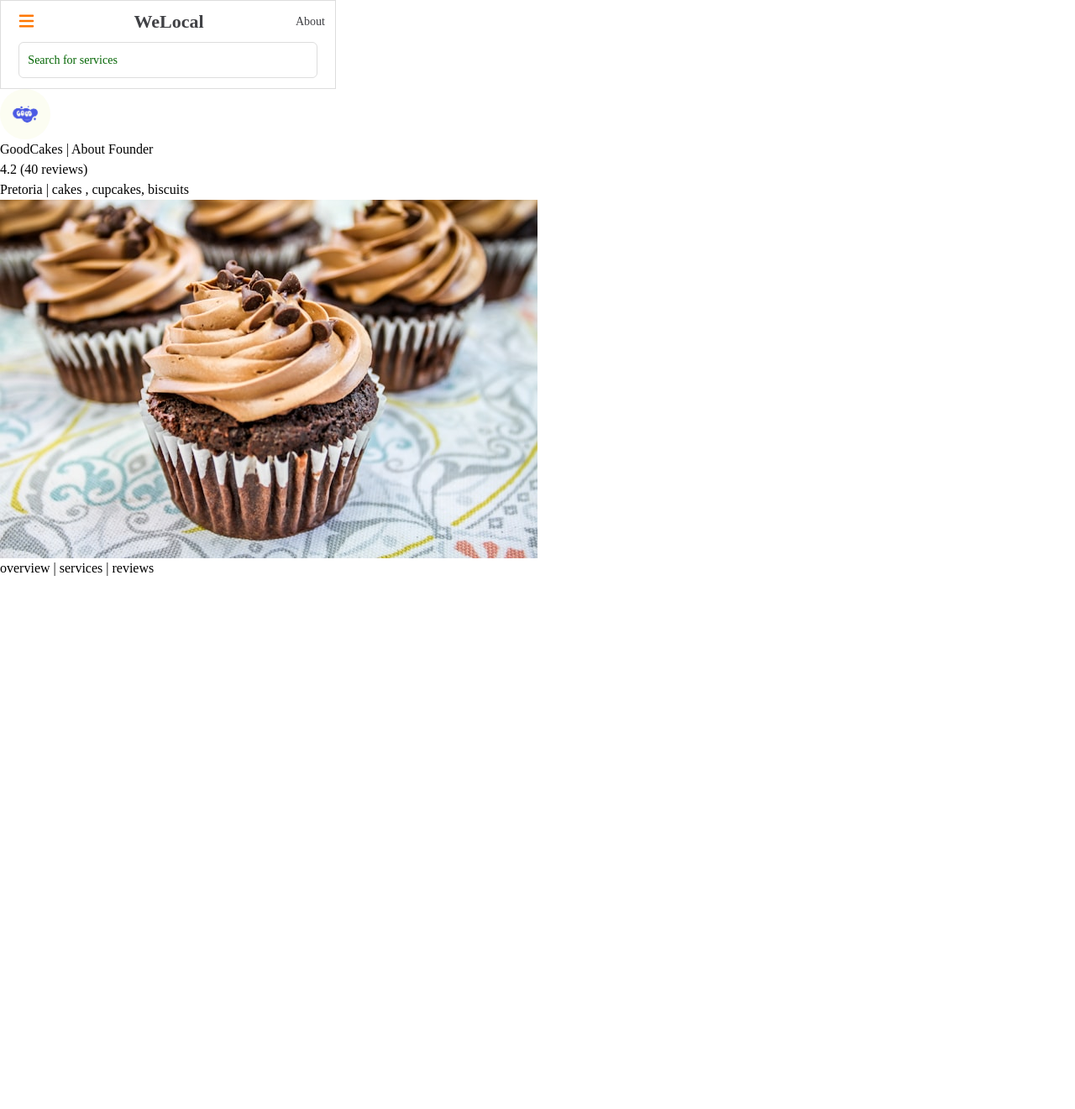
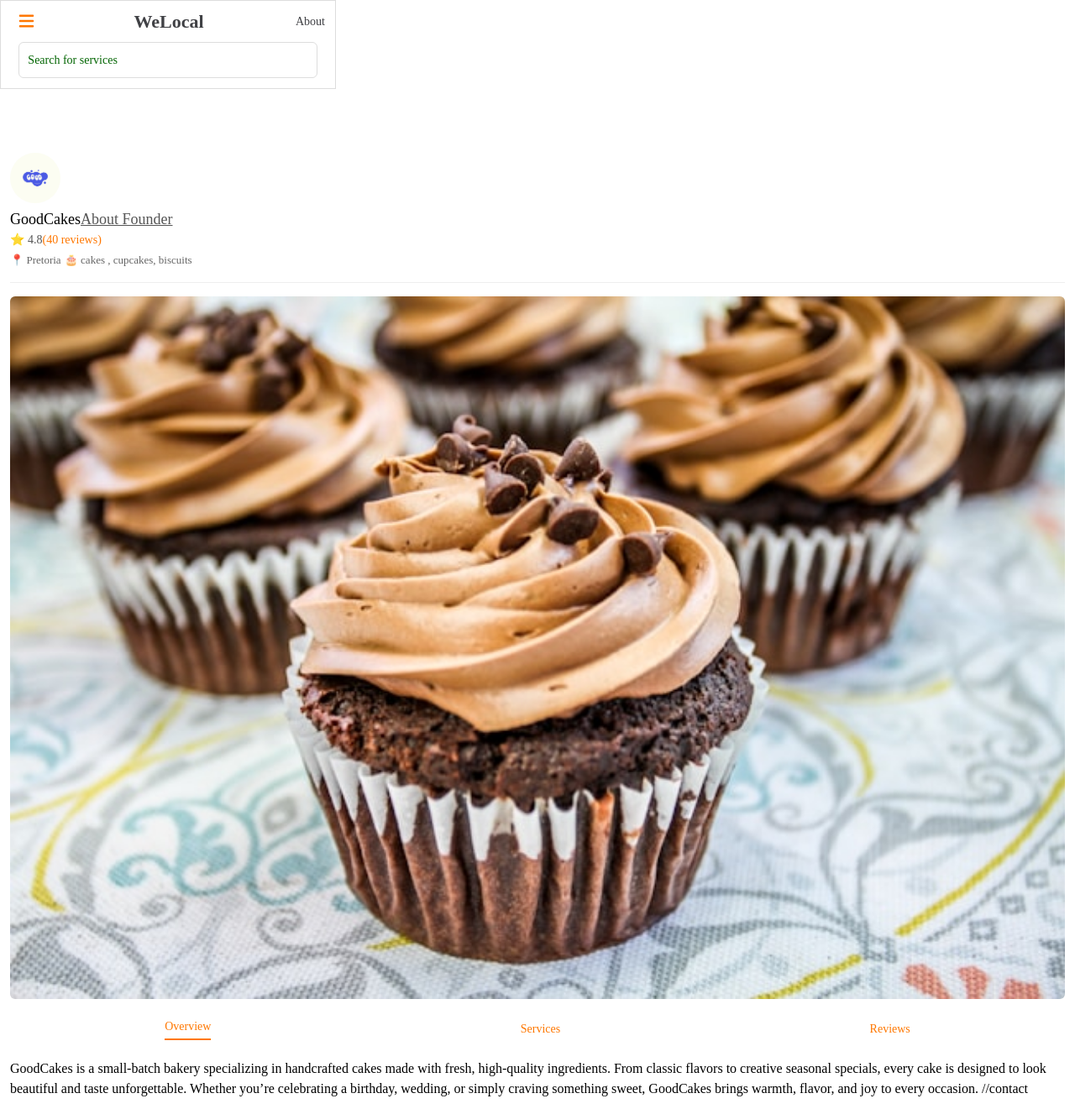
Before and after one commit to tshepi-tech/WeLocal, a React (Vite) app: page / in a window 1280 px wide. Shown: the whole page at 84% size. Before the commit the page ends 800 px from the top, so only its background shows below. Built offline with nearby package versions, Linux system fonts and the light colour scheme.

Commit message:
chore: [WL:0001] Dynamic tabs and page structure.

```diff
--- a/src/App.css
+++ b/src/App.css
@@ -22,6 +22,7 @@ body {
 	line-height: 1.5;
 	/* 5. Improve text rendering */
 	-webkit-font-smoothing: antialiased;
+	/* height: 100vh; */
 }
 
 /* 6. Improve media defaults */
@@ -148,9 +149,27 @@ input[type="search"]::placeholder {
 	color: darkgreen;
 }
 
+.fill-space {
+	height: 4rem;
+}
+
 /*
 Profile section
 */
+
+.content {
+	flex: 1;
+	overflow-y: auto;
+	padding: 0.75rem;
+}
+
+/* profile section */
+
+.profile {
+	/* text-align: center; */
+	padding-bottom: 1rem;
+	border-bottom: 1px solid #eee;
+}
 
 .logo-avatar {
 	width: 3.75rem;
@@ -158,3 +177,72 @@ Profile section
 	border-radius: 50%;
 	object-fit: cover;
 }
+
+.name {
+	font-size: 1.125rem;
+	margin-top: 0.375rem;
+}
+
+.name a {
+	color: #555;
+	text-decoration: underline;
+}
+
+.rating {
+	font-size: 14px;
+	color: #555;
+}
+
+.rating a {
+	color: #ff7700;
+	text-decoration: none;
+}
+
+.info {
+	font-size: 13px;
+	color: #666;
+	display: flex;
+	flex-direction: row;
+	gap: 4px;
+	margin-top: 4px;
+}
+
+/* Photo section */
+
+.photo-section {
+	position: relative;
+	margin-top: 1rem;
+}
+
+.photo {
+	width: 100%;
+	display: block;
+	border-radius: 0.375rem;
+}
+
+/* Tabs */
+
+.tabs {
+	display: flex;
+	justify-content: space-around;
+	/* 	border-top: 0.0625rem solid #ddd; */
+	padding: 0.625rem 0px;
+	margin: 0.75rem 0px;
+}
+
+.tabs button {
+	padding: 0;
+	border: 0;
+	text-decoration: underline;
+	cursor: pointer;
+	background: transparent;
+	color: #ff7700;
+	text-decoration: none;
+	font-size: 14px;
+	font-weight: 500;
+}
+
+.tabs button.active {
+	border-bottom: 2px solid #ff7700;
+	padding-bottom: 4px;
+}
--- a/src/App.jsx
+++ b/src/App.jsx
@@ -10,10 +10,13 @@ import { fas } from "@fortawesome/free-solid-svg-icons";
 import { far } from "@fortawesome/free-regular-svg-icons";
 import { fab } from "@fortawesome/free-brands-svg-icons";
 import VisuallyHidden from "./components/VisuallyHidden";
+import { useState } from "react";
 
 library.add(fas, far, fab);
 
 function App() {
+	const [activeTab, setActiveTab] = useState("overview");
+
 	return (
 		<>
 			<header className="header">
@@ -33,22 +36,89 @@ function App() {
 				<form>
 					<VisuallyHidden>
 						<label class="search-label" for="search">
-							Search about recipes:
+							Search services:
 						</label>
 					</VisuallyHidden>
 					<input id="search" type="search" placeholder="Search for services" />
 				</form>
 			</header>
-			<article>
-				<img className="logo-avatar" src={goodcakes} />
-				<p>GoodCakes | About Founder</p>
-				<p>4.2 (40 reviews)</p>
-				<p>Pretoria | cakes , cupcakes, biscuits</p>
-			</article>
-			<section>
-				<img src={cupcakes} alt="chocolate cupcakes being prepared" />
-			</section>
-			<section>overview | services | reviews</section>
+			<div className="fill-space"></div>
+			<main className="content">
+				<article className="profile">
+					<img className="logo-avatar" src={goodcakes} />
+					<div className="name">
+						GoodCakes
+						<a className="founder" href="#">
+							About Founder
+						</a>
+					</div>
+					<div className="rating">
+						⭐ 4.8
+						<a href="#">(40 reviews)</a>
+					</div>
+					<div className="info">
+						<span>📍 Pretoria</span>
+						<span> 🎂 cakes , cupcakes, biscuits</span>
+					</div>
+				</article>
+				<section className="photo-section">
+					<img
+						className="photo"
+						src={cupcakes}
+						alt="chocolate cupcakes being prepared"
+					/>
+				</section>
+				<nav className="tabs">
+					<button
+						onClick={() => setActiveTab("overview")}
+						className={activeTab === "overview" ? "active" : ""}
+					>
+						Overview
+					</button>
+					<button
+						onClick={() => setActiveTab("services")}
+						className={activeTab === "services" ? "active" : ""}
+					>
+						Services
+					</button>
+					<button
+						onClick={() => setActiveTab("reviews")}
+						className={activeTab === "reviews" ? "active" : ""}
+					>
+						Reviews
+					</button>
+				</nav>
+				{activeTab === "overview" && (
+					<section>
+						<p>
+							GoodCakes is a small-batch bakery specializing in handcrafted
+							cakes made with fresh, high-quality ingredients. From classic
+							flavors to creative seasonal specials, every cake is designed to
+							look beautiful and taste unforgettable. Whether you’re celebrating
+							a birthday, wedding, or simply craving something sweet, GoodCakes
+							brings warmth, flavor, and joy to every occasion. //contact
+						</p>
+					</section>
+				)}
+				{activeTab === "services" && (
+					<section>
+						<p>services</p>
+					</section>
+				)}
+				{activeTab === "reviews" && (
+					<section>
+						⭐ Sarah M. — ★★★★★ — January 12, 2025 The cake was absolutely
+						delicious! Moist, flavorful, and beautifully decorated. Everyone at
+						the party asked where I got it from — I’ll definitely be ordering
+						again. ⭐ Daniel R. — ★★★★☆ — February 3, 2025 Loved the taste and
+						presentation. The delivery was slightly delayed, but the cake was
+						worth the wait. Great service overall! ⭐ Lina P. — ★★★★★ — March 8,
+						2025 GoodCakes never disappoints. This was my third order, and the
+						quality is consistently amazing. The chocolate hazelnut cake is a
+						must-try!
+					</section>
+				)}
+			</main>
 		</>
 	);
 }
```
